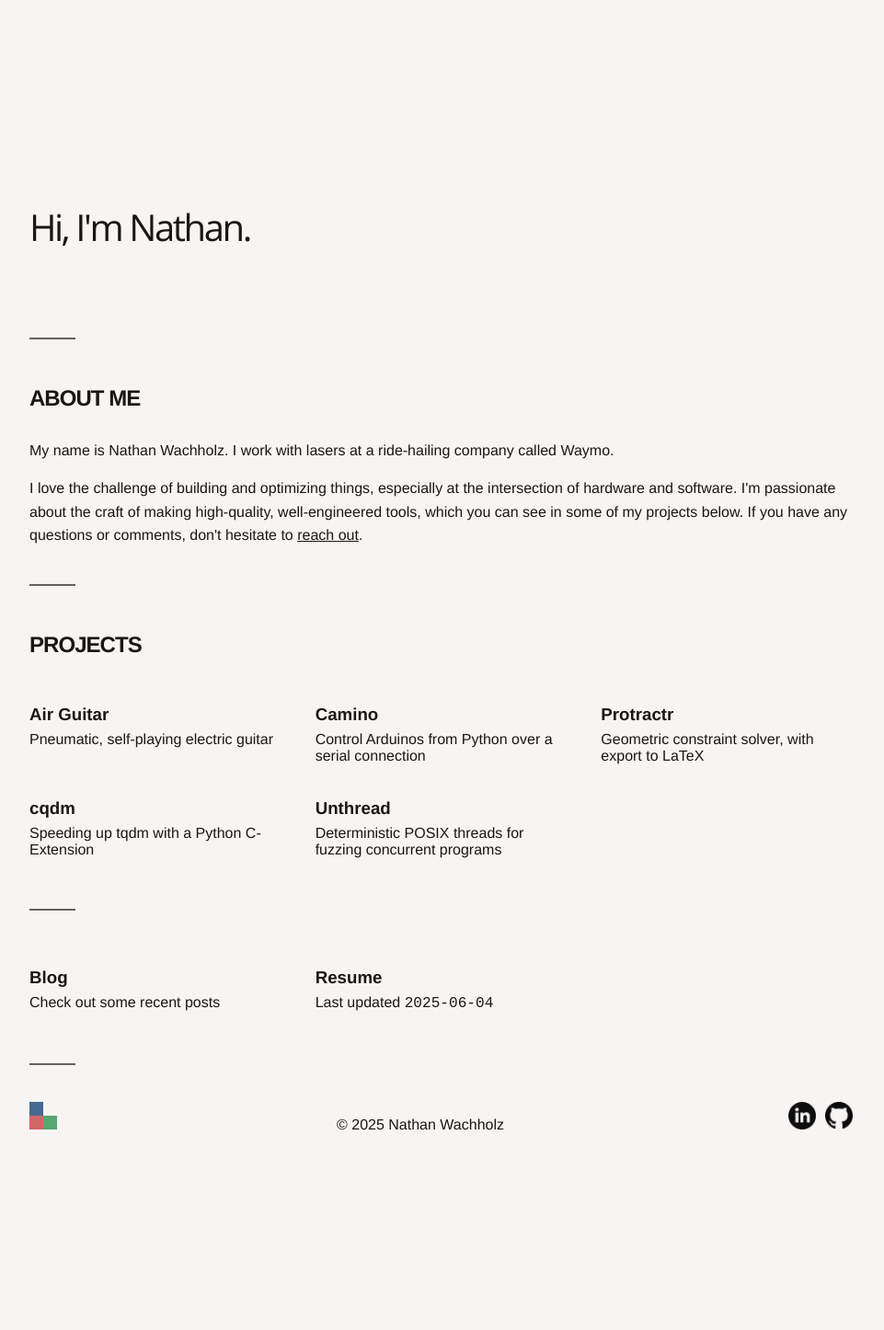
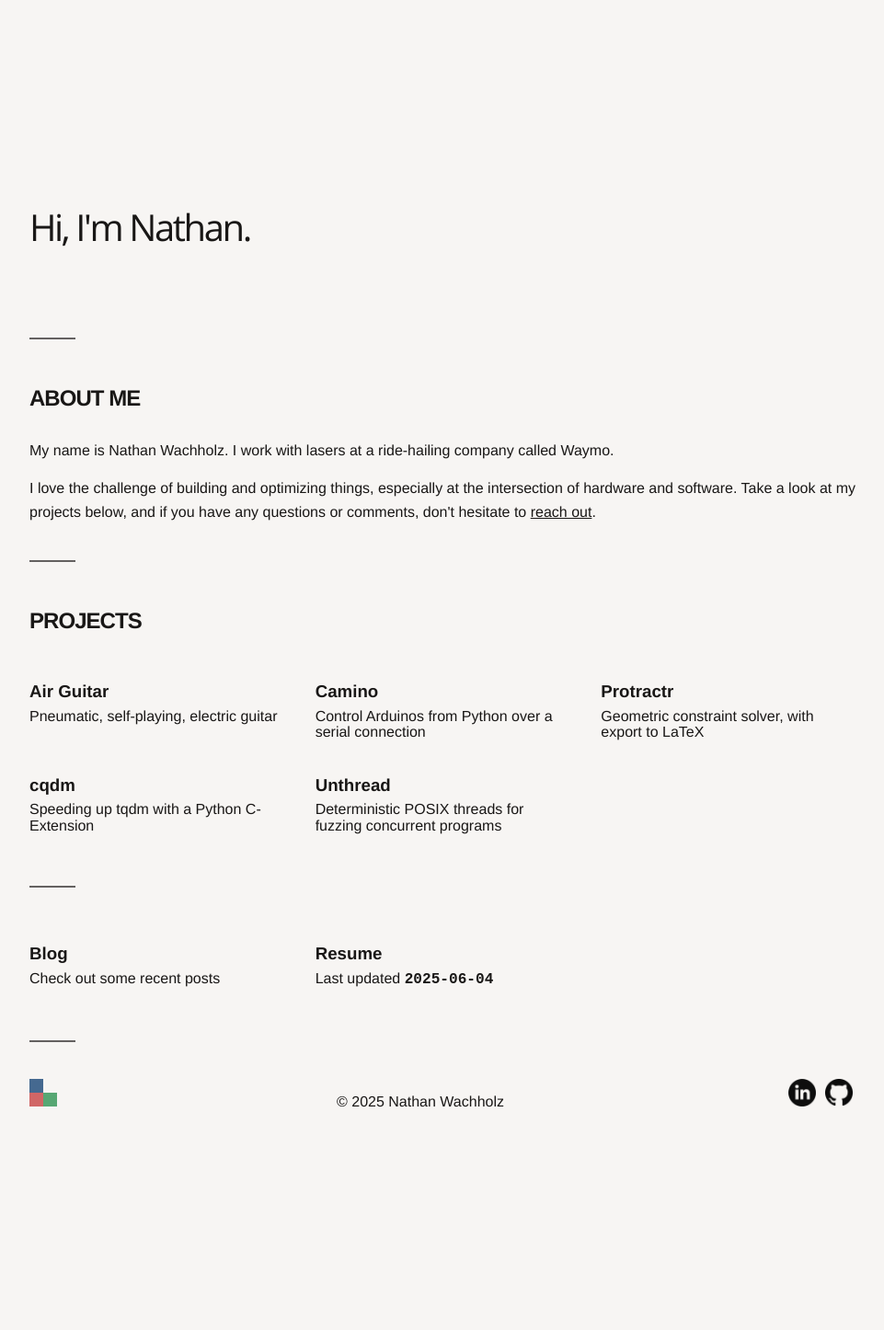
Before and after one commit to n-wach/website-static, a Jekyll site: the page built from index.html, in a window 1280 px wide. Shown: the whole page at 92% size, without its empty margins (158-1119 px from the left). Built offline with Jekyll 4.4.1, drawn with Linux system fonts in a browser that asks for light colours; after the commit the page ends 1420 px from its top, so only the background shows below that.

Commit message:
Fix index.html formatting
Indentation, bold the date, fix description

```diff
--- a/index.html
+++ b/index.html
@@ -15,9 +15,8 @@ Hi, I'm Nathan.
 </p>
 <p>
     I love the challenge of building and optimizing things, especially at the intersection of
-    hardware and software. I'm passionate about the craft of making high-quality, well-engineered
-    tools, which you can see in some of my projects below. If you have any questions or comments,
-    don't hesitate to <a href="mailto:me@nathanwachholz.com" target="_blank">reach out</a>.
+    hardware and software. Take a look at my projects below, and if you have any questions or
+    comments, don't hesitate to <a href="mailto:me@nathanwachholz.com" target="_blank">reach out</a>.
 </p>
 </section>
 <hr>
@@ -28,7 +27,7 @@ Hi, I'm Nathan.
 <div class="item-grid">
     <a href="/blog/air-guitar">
         <h3>Air Guitar</h3>
-    Pneumatic, self-playing electric guitar
+        Pneumatic, self-playing, electric guitar
     </a>
     <a href="https://github.com/n-wach/camino" target="_blank">
         <h3>Camino</h3>
@@ -57,7 +56,7 @@ Hi, I'm Nathan.
     </a>
     <a href="/static/resume.pdf" target="_blank">
         <h3>Resume</h3>
-    Last updated <code>2025-06-04</code>
+        Last updated <strong><code>2025-06-04</code></strong>
     </a>
 </div>
 </section>
```
Lines whose indentation alone changed are shown as unchanged.
